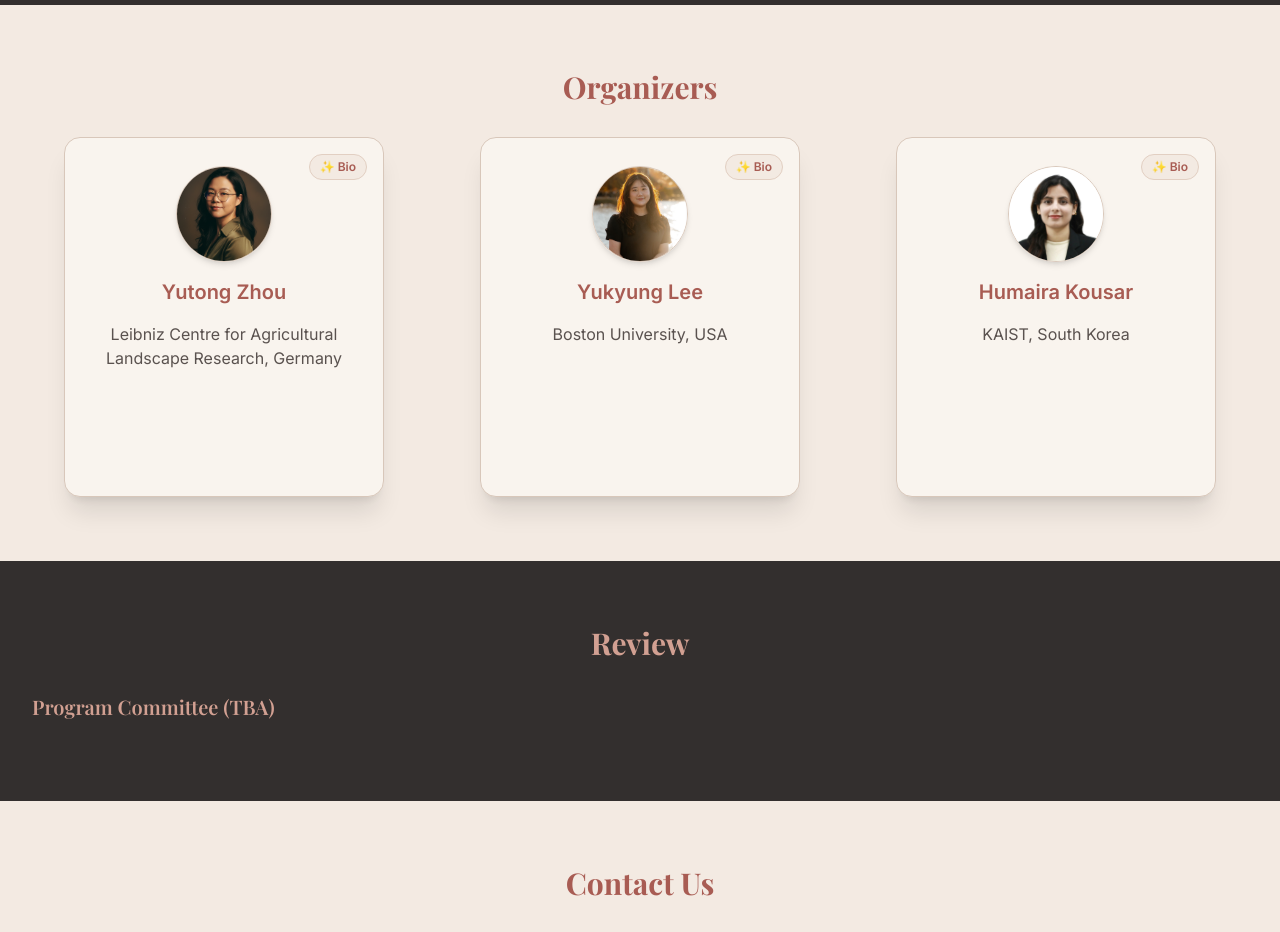
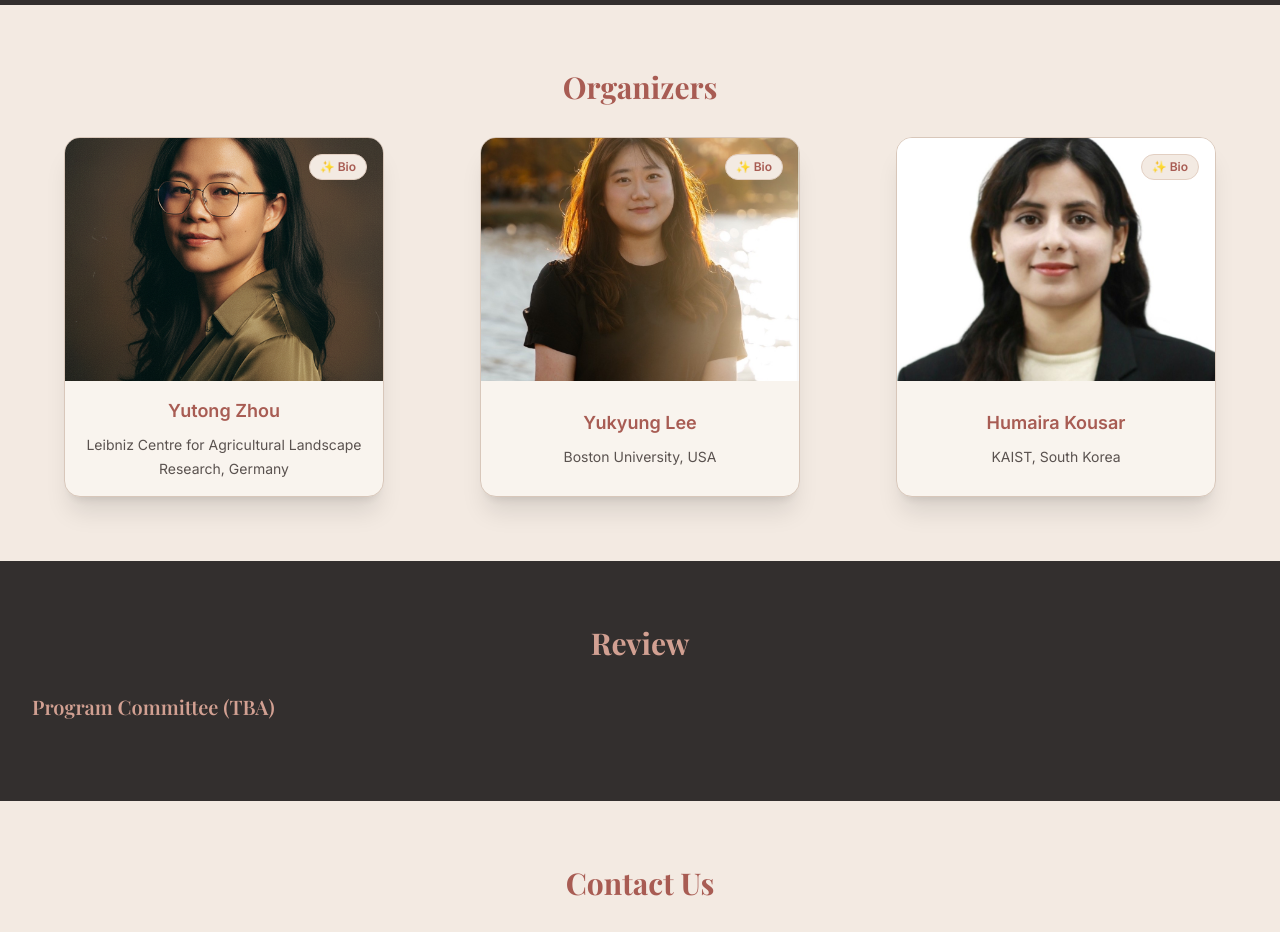
Before and after one commit to ElizaZhou96/aim4dk, a React (Vite) app: page / in a window 1280 px wide. Shown: the part 4080-5012 px from the top of the page. Built offline with nearby package versions, Linux system fonts and the light colour scheme.

Commit message:
Update OrganizerCard

```diff
--- a/src/App.tsx
+++ b/src/App.tsx
@@ -707,31 +707,37 @@ function OrganizerCard({
         }`}
       >
         {/* Front */}
-        <div className="absolute inset-0 [backface-visibility:hidden] overflow-hidden rounded-2xl border border-[#D8C7BA] bg-[#F9F4EE] px-6 py-7 text-center shadow-xl">
+        <div className="absolute inset-0 [backface-visibility:hidden] overflow-hidden rounded-2xl border border-[#D8C7BA] bg-[#F9F4EE] shadow-xl flex flex-col">
           <button
             type="button"
             onClick={() => setFlipped(true)}
-            className="absolute top-4 right-4 inline-flex items-center px-2.5 py-1 text-xs font-semibold rounded-full bg-[#F3EAE2] text-[#A85C53] border border-[#E2CFC2] hover:bg-[#EADFD4] transition"
+            className="absolute top-4 right-4 z-10 inline-flex items-center px-2.5 py-1 text-xs font-semibold rounded-full bg-[#F3EAE2] text-[#A85C53] border border-[#E2CFC2] hover:bg-[#EADFD4] transition"
           >
             ✨ Bio
           </button>
 
+          <div className="h-[68%] w-full">
             <img
               src={image}
               alt={name}
-            className="w-24 h-24 rounded-full mx-auto mb-4 object-cover border border-[#D9C8BB] shadow-md"
+              className="w-full h-full object-cover"
             />
+          </div>
 
+          <div className="flex-1 px-5 py-4 text-center flex flex-col justify-center">
             <a
               href={website}
               target="_blank"
               rel="noopener noreferrer"
-            className="block text-xl font-semibold text-[#A85C53] mb-4 hover:underline"
+              className="block text-lg font-semibold text-[#A85C53] hover:underline"
             >
               {name}
             </a>
 
-          <p className="text-[#5A524F] leading-6">{role}</p>
+            <p className="mt-2 text-sm text-[#5A524F] leading-6">
+              {role}
+            </p>
+          </div>
         </div>
 
         {/* Back */}
```
Lines whose indentation alone changed are shown as unchanged.
